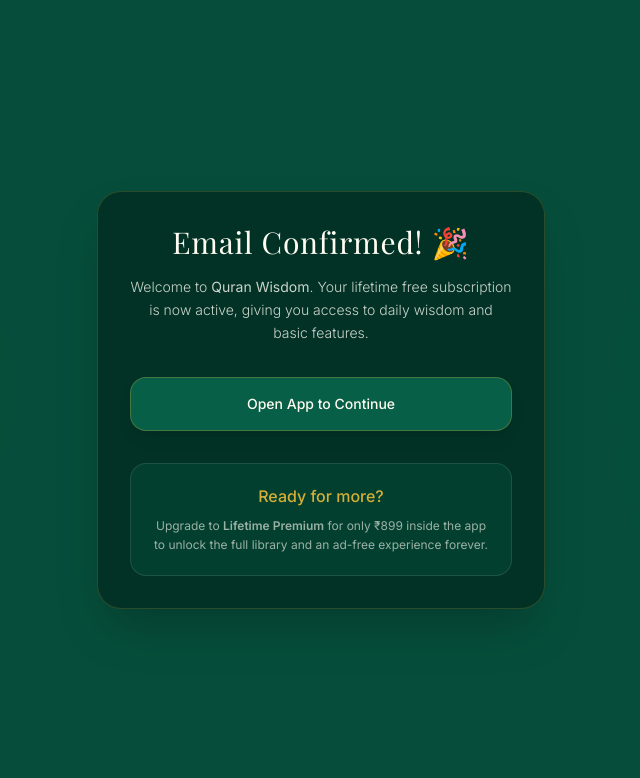
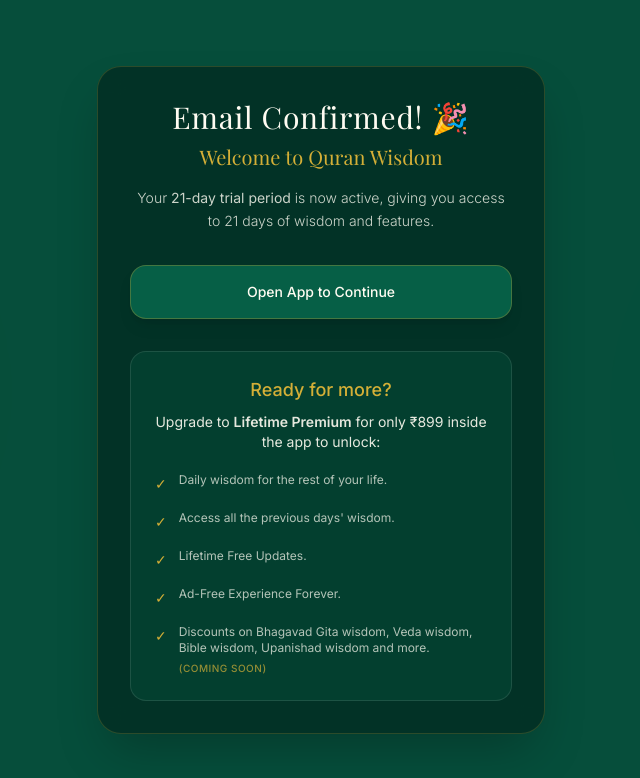
Before and after one commit to ujvasisht-hub/Quran-wisdom, a React (Vite) app: page /welcome in a window 1280 px wide. Shown: the top 778 px of the page, without its empty margins (319-959 px from the left). Built offline with nearby package versions, Linux system fonts and the light colour scheme; no server answers; a web font is replaced by a local one.

Commit message:
Updated Welcome page messaging and upsell

```diff
--- a/src/pages/Welcome.tsx
+++ b/src/pages/Welcome.tsx
@@ -13,10 +13,10 @@ export default function Welcome() {
       const deepLink = `com.evrydaysolutions.wisdom://login-callback${hash}`;
       setAppLink(deepLink);
 
-      // Automatically try to open the app after 4 seconds
+      // Automatically try to open the app after 5 seconds
       const timer = setTimeout(() => {
         window.location.href = deepLink;
-      }, 4000);
+      }, 5000);
 
       return () => clearTimeout(timer);
     }
@@ -35,11 +35,14 @@ export default function Welcome() {
         transition={{ duration: 0.7, ease: 'easeOut' }}
         className="w-full max-w-md relative z-10 text-center bg-emerald-950/80 backdrop-blur-md rounded-3xl p-8 border border-gold/20 shadow-2xl"
       >
-        <h1 className="font-display text-3xl text-ivory mb-4 tracking-wide">
+        <h1 className="font-display text-3xl text-ivory mb-2 tracking-wide">
           Email Confirmed! 🎉
         </h1>
+        <h2 className="font-display text-xl text-gold mb-4">
+          Welcome to Quran Wisdom
+        </h2>
         <p className="text-ivory/80 text-sm font-light mb-8 leading-relaxed">
-          Welcome to <strong>Quran Wisdom</strong>. Your lifetime free subscription is now active, giving you access to daily wisdom and basic features.
+          Your <strong>21-day trial period</strong> is now active, giving you access to 21 days of wisdom and features.
         </p>
 
         <a
@@ -49,11 +52,39 @@ export default function Welcome() {
           Open App to Continue
         </a>
 
-        <div className="p-5 bg-emerald-900/50 rounded-2xl border border-ivory/10">
-          <p className="text-gold font-medium mb-2">Ready for more?</p>
-          <p className="text-ivory/60 text-xs leading-relaxed">
-            Upgrade to <strong>Lifetime Premium</strong> for only ₹899 inside the app to unlock the full library and an ad-free experience forever.
+        <div className="p-6 bg-emerald-900/50 rounded-2xl border border-ivory/10 text-left">
+          <p className="text-gold font-medium mb-2 text-center text-lg">Ready for more?</p>
+          <p className="text-ivory/90 text-sm text-center mb-5">
+            Upgrade to <strong>Lifetime Premium</strong> for only ₹899 inside the app to unlock:
           </p>
+
+          <ul className="text-ivory/70 text-xs space-y-4">
+            <li className="flex items-start gap-3">
+              <span className="text-gold text-sm mt-0.5">✓</span>
+              <span>Daily wisdom for the rest of your life.</span>
+            </li>
+            <li className="flex items-start gap-3">
+              <span className="text-gold text-sm mt-0.5">✓</span>
+              <span>Access all the previous days' wisdom.</span>
+            </li>
+            <li className="flex items-start gap-3">
+              <span className="text-gold text-sm mt-0.5">✓</span>
+              <span>Lifetime Free Updates.</span>
+            </li>
+            <li className="flex items-start gap-3">
+              <span className="text-gold text-sm mt-0.5">✓</span>
+              <span>Ad-Free Experience Forever.</span>
+            </li>
+            <li className="flex items-start gap-3">
+              <span className="text-gold text-sm mt-0.5">✓</span>
+              <div>
+                <span>Discounts on Bhagavad Gita wisdom, Veda wisdom, Bible wisdom, Upanishad wisdom and more.</span>
+                <span className="block text-gold/70 text-[10px] mt-1 font-medium uppercase tracking-wider">
+                  (Coming Soon)
+                </span>
+              </div>
+            </li>
+          </ul>
         </div>
       </motion.div>
     </div>
```
